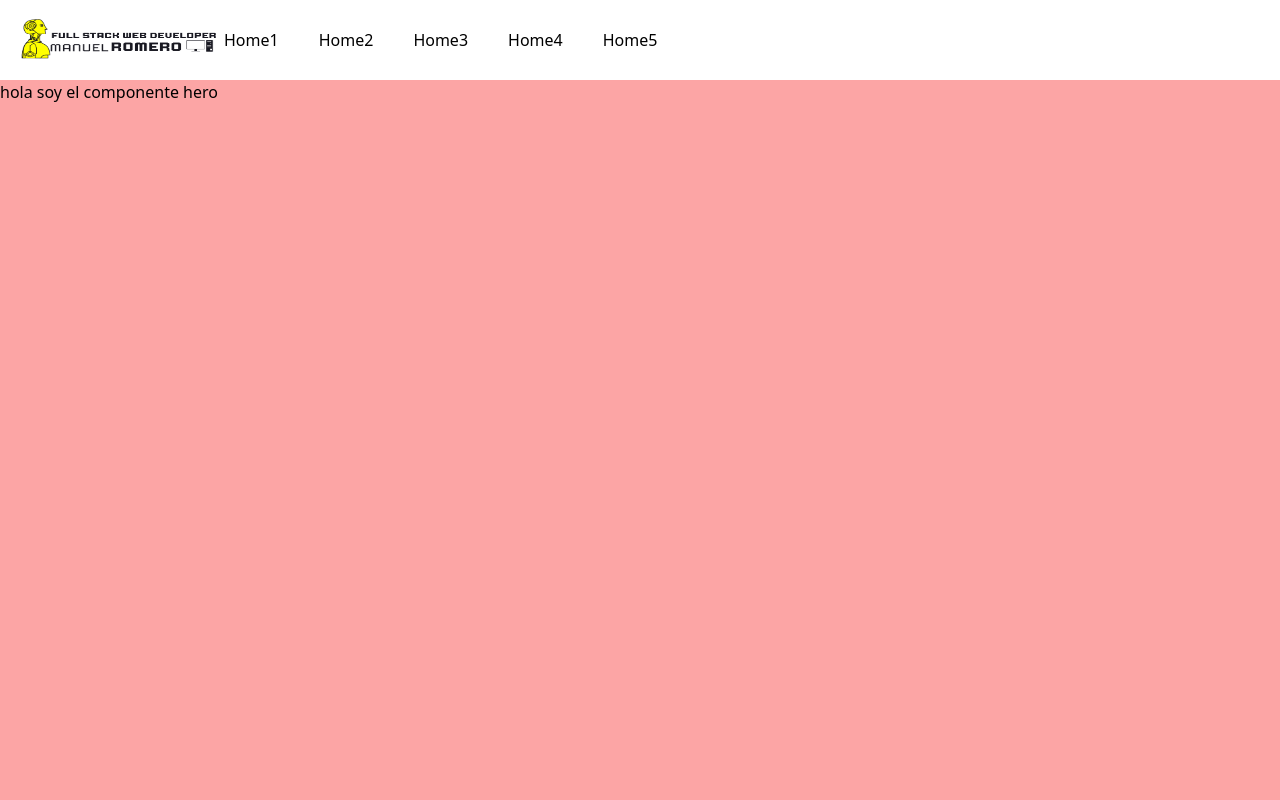
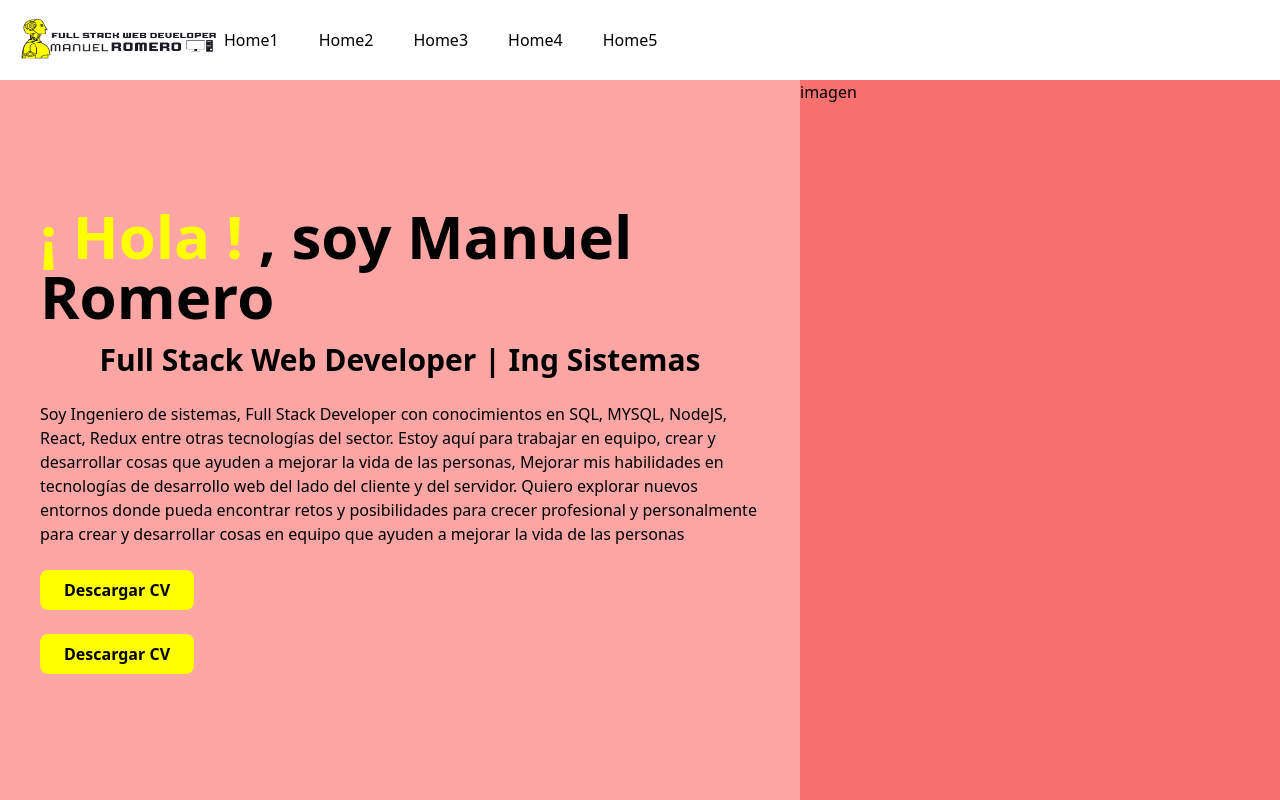
Before and after one commit to maalroba22/potafoliomr, a React (Vite) app: page / in a window 1280 px wide. Built offline with nearby package versions, Linux system fonts and the light colour scheme.

Commit message:
informacion basica description

```diff
--- a/src/components/Hero.jsx
+++ b/src/components/Hero.jsx
@@ -2,8 +2,37 @@ import React from 'react';
 
 const Hero = () => {
     return (
-        <div className='bg-red-300 h-[90vh]'>
-            <h1>hola soy el componente hero</h1>
+        <div className='h-[90vh] grid grid-cols-1 md:grid-cols-8'>
+            {/* informacion */}
+            <div className='bg-red-300 md:col-span-5 flex items-center justify-center '>
+                <div className='flex flex-col p-10 gap-6'>
+                    <div>
+                        <h1 className=' text-6xl font-bold'> <span className='text-primary'>¡ Hola !</span> , soy Manuel Romero</h1>
+                        <h1 className='text-center mt-4 font-bold text-3xl'>Full Stack Web Developer | Ing Sistemas</h1>
+
+                    </div>
+                    <p >
+                        Soy Ingeniero de sistemas, Full Stack Developer con conocimientos en SQL,
+                        MYSQL, NodeJS, React, Redux entre otras tecnologías del sector. Estoy aquí
+                        para trabajar en equipo, crear y desarrollar cosas que ayuden a mejorar
+                        la vida de las personas, Mejorar mis habilidades en tecnologías
+                        de desarrollo web del lado del cliente y del servidor.
+                        Quiero explorar nuevos entornos donde pueda encontrar retos y posibilidades para
+                        crecer profesional y personalmente para crear y desarrollar cosas en equipo que ayuden
+                        a mejorar la vida de las personas
+
+                    </p>
+                    {/* botones de cv */}
+                    <div>
+                        <button className='bg-primary text-black font-bold py-2 px-6 rounded-lg'> Descargar CV</button>
+                    </div>
+                    <div>
+                        <button className='bg-primary text-black font-bold py-2 px-6 rounded-lg'> Descargar CV</button>
+                    </div>
+                </div>
+            </div>
+            {/* imagen de Manuel romero */}
+            <div className='bg-red-400 md:col-span-3'>imagen</div>
         </div>
     );
 }
```
Also changed, not shown: src/assets/img/perfil.jpg (added), 1 other file (tests, documents, lock files or other folders).
